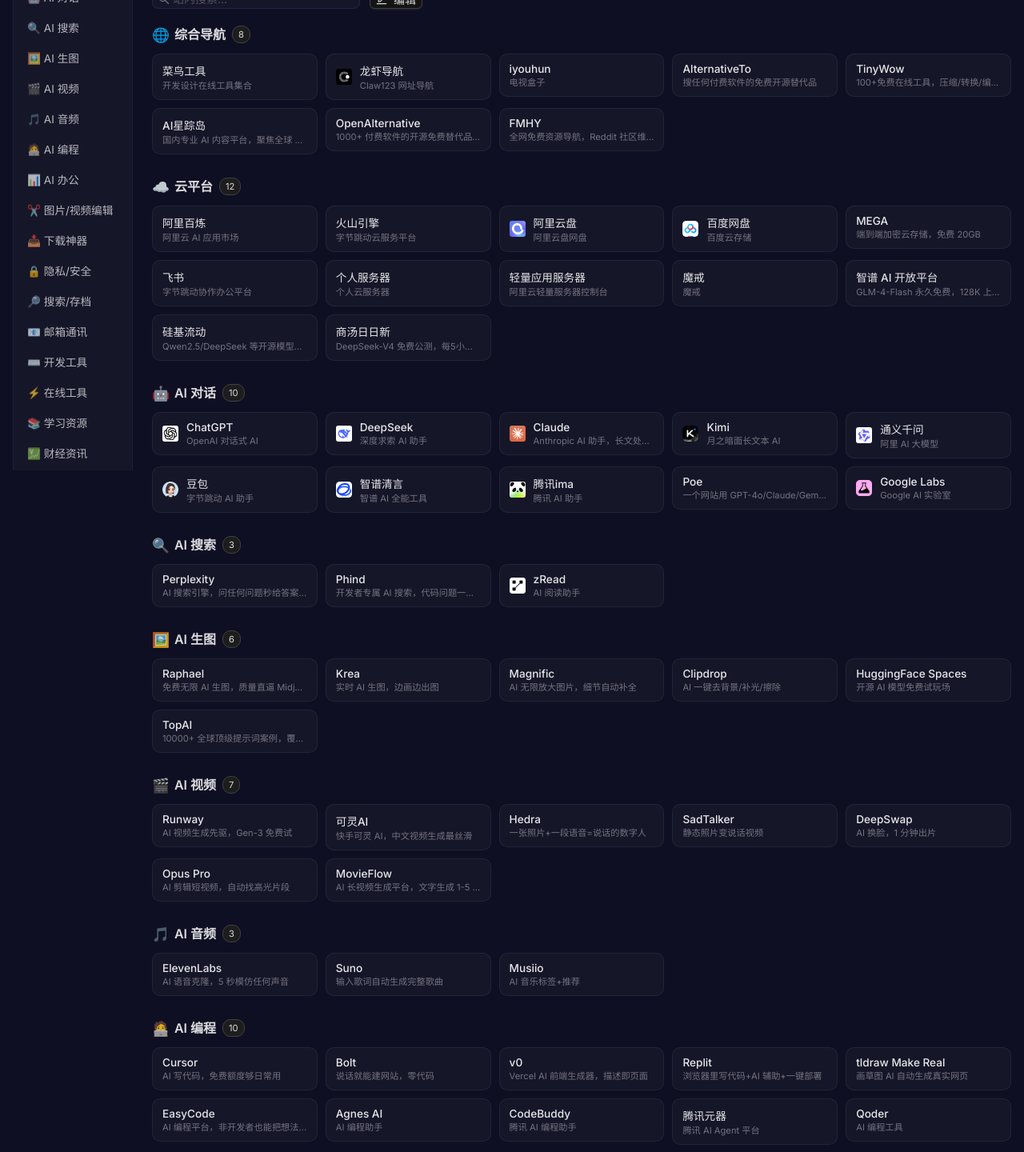
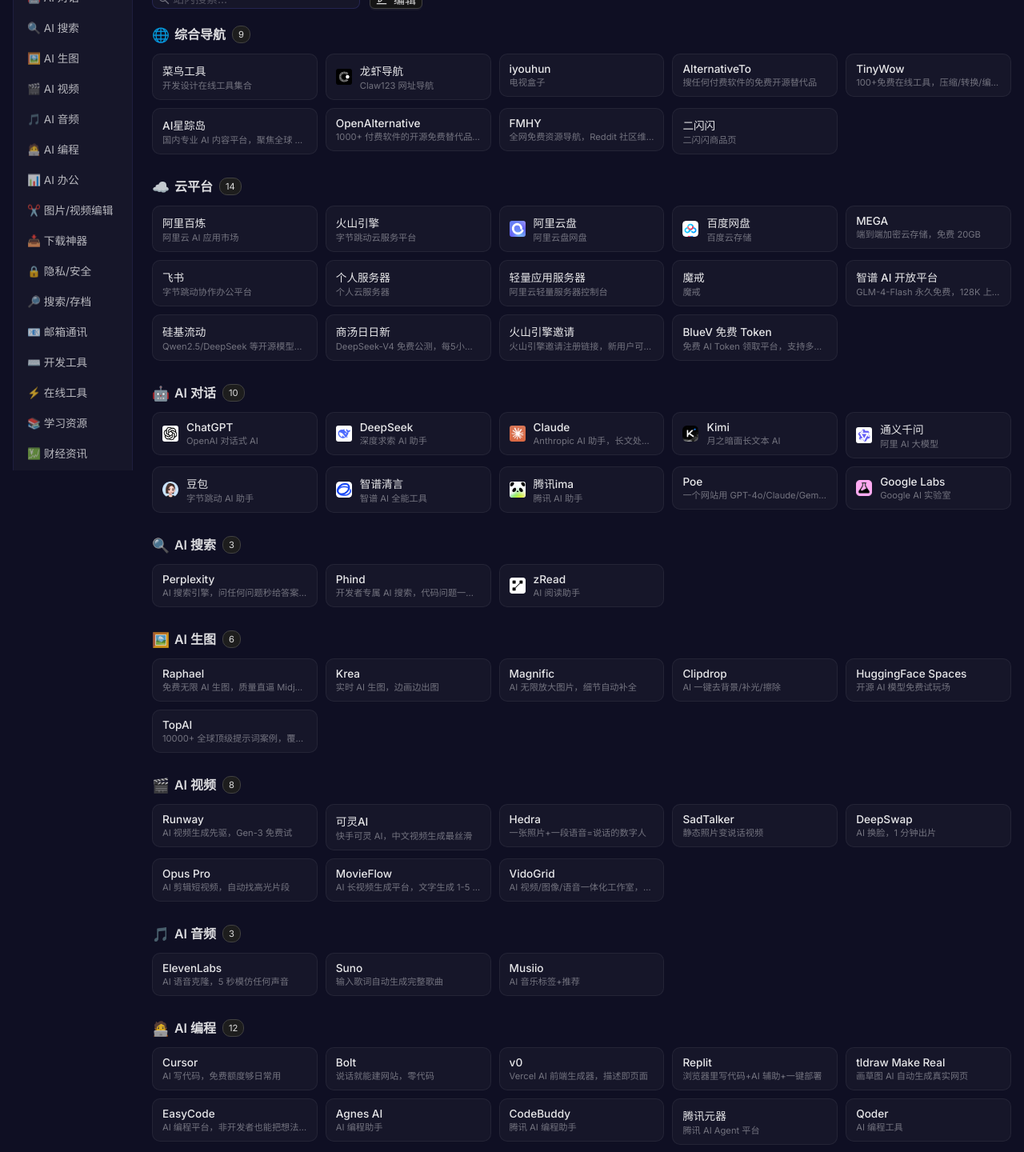
Before and after one commit to wzjhub/wzjhub.github.io, a React (Vite) app: page /nav in a window 1280 px wide. Shown: the part 200-1640 px from the top of the page at 80% size. Built offline with nearby package versions, Linux system fonts and the light colour scheme.

Commit message:
nav: add 10 new sites across categories

```diff
--- a/src/pages/Navigation/data.ts
+++ b/src/pages/Navigation/data.ts
@@ -13,7 +13,7 @@ export interface Category {
 }
 
 // 数据版本号：每次更新 data.ts 内容时递增此版本号，用户刷新页面会自动获取最新数据
-export const DATA_VERSION = '2026-10-05-v1'
+export const DATA_VERSION = '2026-11-13-v1'
 
 export const defaultCategories: Category[] = [
   {
@@ -29,6 +29,7 @@ export const defaultCategories: Category[] = [
       { id: 'portal-6', title: 'AI星踪岛', url: 'https://aixzd.com', desc: '国内专业 AI 内容平台，聚焦全球 AI 工具与机器人产业' },
       { id: 'portal-7', title: 'OpenAlternative', url: 'https://openalternative.co', desc: '1000+ 付费软件的开源免费替代品合集' },
       { id: 'portal-8', title: 'FMHY', url: 'https://fmhy.net', desc: '全网免费资源导航，Reddit 社区维护，近三万条链接' },
+      { id: 'portal-9', title: '二闪闪', url: 'https://eshuanshuan.eu.cc/products/7516153597902501334', desc: '二闪闪商品页' },
     ],
   },
   {
@@ -48,6 +49,8 @@ export const defaultCategories: Category[] = [
       { id: 'plat-9', title: '智谱 AI 开放平台', url: 'https://open.bigmodel.cn', desc: 'GLM-4-Flash 永久免费，128K 上下文' },
       { id: 'plat-10', title: '硅基流动', url: 'https://siliconflow.cn', desc: 'Qwen2.5/DeepSeek 等开源模型免费 API' },
       { id: 'plat-11', title: '商汤日日新', url: 'https://www.sensenova.cn/token-plan', desc: 'DeepSeek-V4 免费公测，每5小时500次，可接入 Claude Code' },
+      { id: 'plat-13', title: '火山引擎邀请', url: 'https://volcengine.cgref.cn/1104', desc: '火山引擎邀请注册链接，新用户可领取免费额度' },
+      { id: 'plat-14', title: 'BlueV 免费 Token', url: 'https://bluev.fun/free-tokens', desc: '免费 AI Token 领取平台，支持多种主流模型' },
     ],
   },
   {
@@ -102,6 +105,7 @@ export const defaultCategories: Category[] = [
       { id: 'aiv-5', title: 'DeepSwap', url: 'https://deepswap.ai', desc: 'AI 换脸，1 分钟出片' },
       { id: 'aiv-6', title: 'Opus Pro', url: 'https://opus.pro', desc: 'AI 剪辑短视频，自动找高光片段' },
       { id: 'aiv-7', title: 'MovieFlow', url: 'https://movieflow.ai/home', desc: 'AI 长视频生成平台，文字生成 1-5 分钟连贯影片' },
+      { id: 'aiv-8', title: 'VidoGrid', url: 'https://vidogrid.ai', desc: 'AI 视频/图像/语音一体化工作室，聚合 Veo、Sora、Kling 等顶级模型' },
     ],
   },
   {
@@ -129,6 +133,8 @@ export const defaultCategories: Category[] = [
       { id: 'aicd-8', title: 'CodeBuddy', url: 'https://www.codebuddy.cn', desc: '腾讯 AI 编程助手' },
       { id: 'aicd-9', title: '腾讯元器', url: 'https://agent.qq.com', desc: '腾讯 AI Agent 平台' },
       { id: 'aicd-10', title: 'Qoder', url: 'https://qoder.com/zh', desc: 'AI 编程工具' },
+      { id: 'aicd-11', title: 'MotionSites AI', url: 'https://motionsites.ai', desc: 'AI 动效网站生成器，输入描述自动生成带动画效果的网页' },
+      { id: 'aicd-12', title: 'free-claude-code', url: 'https://github.com/Alishahryar1/free-claude-code', desc: 'GitHub 开源方案，免费使用 Claude Code 的方法汇总' },
     ],
   },
   {
@@ -141,6 +147,7 @@ export const defaultCategories: Category[] = [
       { id: 'aio-3', title: 'Notion AI', url: 'https://notion.so/product/ai', desc: 'Notion AI 免费写+总结+翻译' },
       { id: 'aio-4', title: 'Otter', url: 'https://otter.ai', desc: '会议实时转文字，免费每月 300 分钟' },
       { id: 'aio-5', title: 'Jasper', url: 'https://jasper.ai/free', desc: 'AI 写作助手，免费版够日常' },
+      { id: 'aio-6', title: 'BetterOPC AI 转型', url: 'https://betteropc.com/ai-transformation', desc: 'AI 商业转型指南，帮助企业落地 AI 策略' },
     ],
   },
   {
@@ -198,6 +205,7 @@ export const defaultCategories: Category[] = [
       { id: 'arc-7', title: 'Yandex', url: 'https://yandex.com', desc: '俄罗斯搜索引擎' },
       { id: 'arc-8', title: '飞搜', url: 'https://feisou.app', desc: '飞书公开文档搜索引擎' },
       { id: 'arc-9', title: 'Browse.sh', url: 'https://browse.sh', desc: 'AI Agent 浏览器自动化技能库，100+ Skills' },
+      { id: 'arc-10', title: '海搜', url: 'https://haisou.cc/', desc: '多网盘资源搜索引擎，支持阿里/百度/夸克/迅雷等，实时检测有效性' },
     ],
   },
   {
@@ -236,6 +244,7 @@ export const defaultCategories: Category[] = [
       { id: 'dev-18', title: 'Skills (Matt Pocock)', url: 'https://github.com/mattpocock/skills', desc: 'TypeScript 男巫的工程实践技能包，51k+ Stars' },
       { id: 'dev-19', title: 'Scrapling', url: 'https://github.com/D4Vinci/Scrapling', desc: '零反爬网页爬虫，绕过 Cloudflare，比 BS4 快 774 倍' },
       { id: 'dev-20', title: 'World Monitor', url: 'https://github.com/koala73/worldmonitor', desc: '实时全球情报仪表板，追踪冲突/军事/市场信号' },
+      { id: 'dev-21', title: 'ThinkRail (JetBrains)', url: 'https://github.com/JetBrains/thinkrail', desc: 'JetBrains 开源 AI 推理辅助工具' },
     ],
   },
   {
@@ -371,6 +380,7 @@ export const defaultCategories: Category[] = [
     sites: [
       { id: 'eb-1', title: '电子书下载宝库', url: 'https://jbiaojerry.github.io/ebook-treasure-chest/', desc: '24000+本电子书免费下载，支持EPUB/MOBI/AZW3' },
       { id: 'eb-2', title: 'Gutenberg', url: 'https://gutenberg.org', desc: '7万多本经典老书免费下载' },
+      { id: 'eb-3', title: '宝藏岛书', url: 'https://shu.baozangdh.com/', desc: '宝藏岛书籍资源站，提供电子书下载' },
     ],
   },
 ]
```
